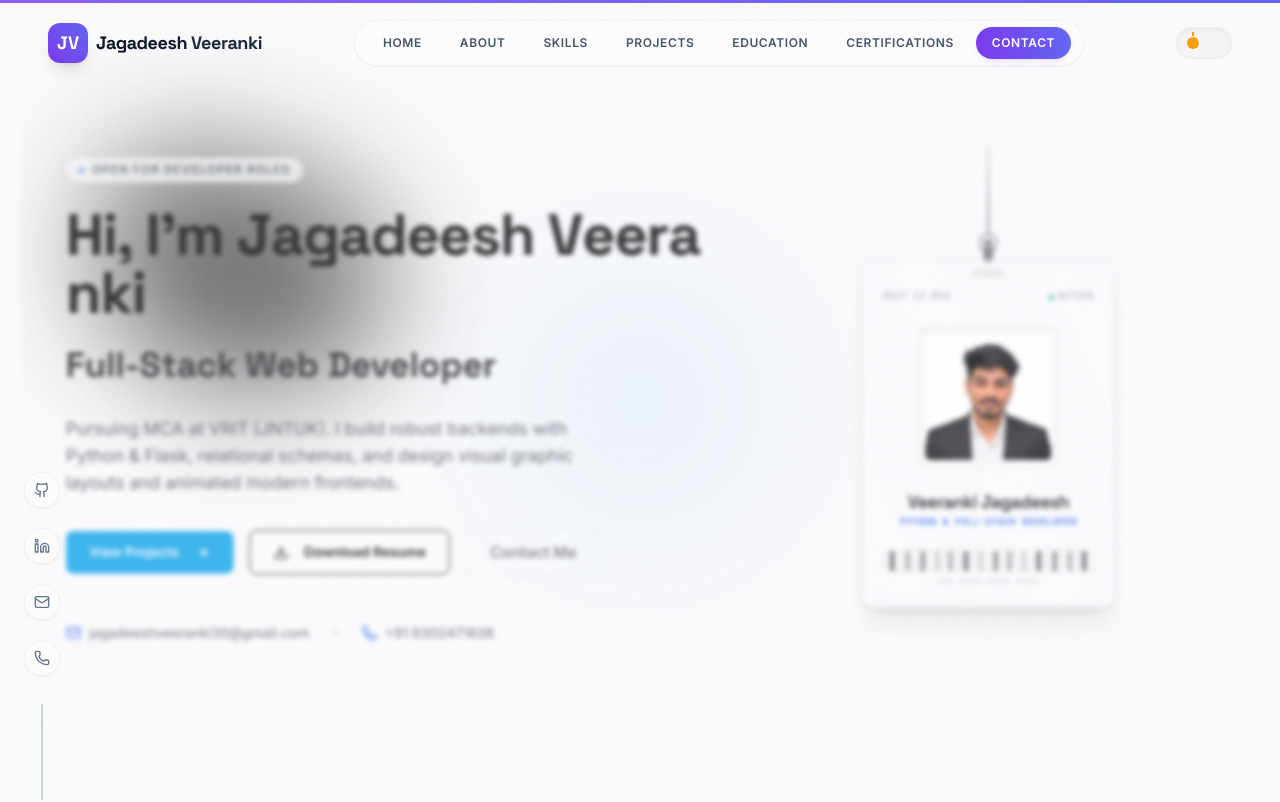
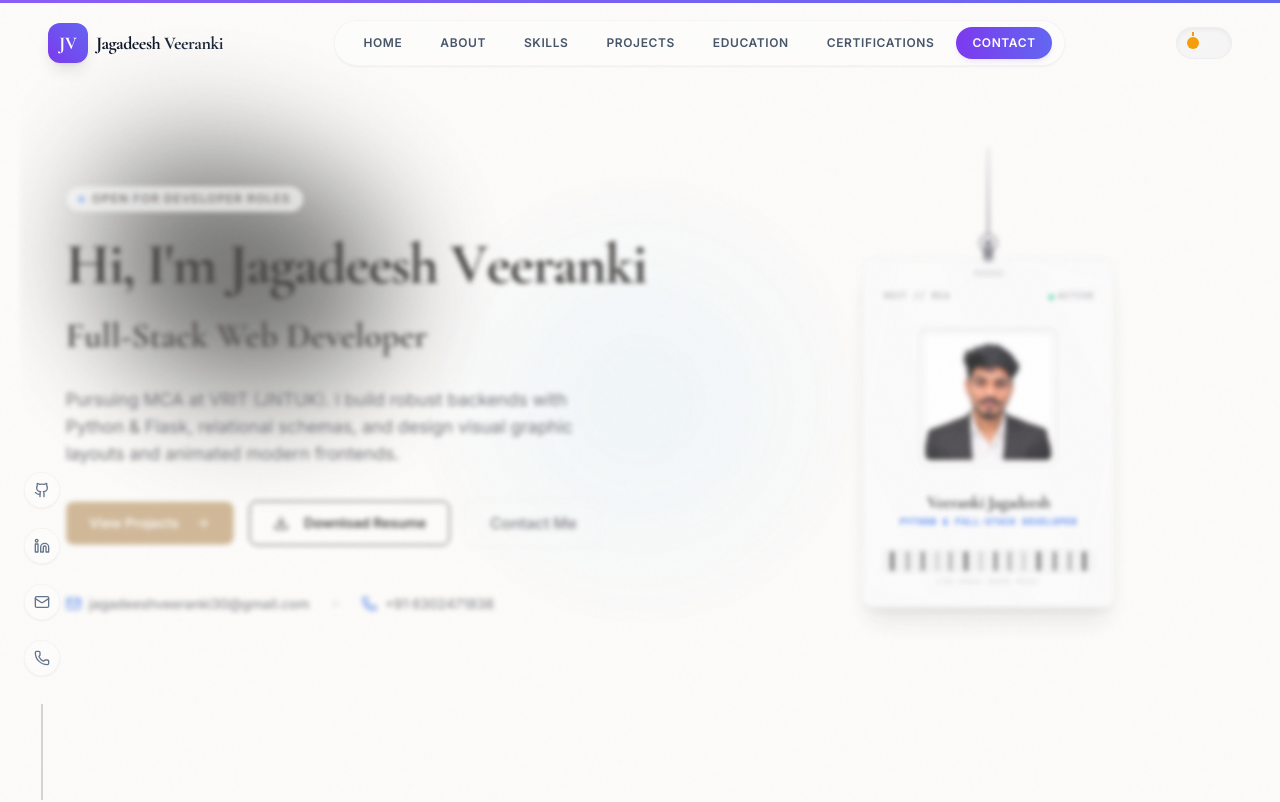
Before and after one commit to jagadeeshveeranki36/Portfolio, a React (Vite) app: page / in a window 1280 px wide. Shown: the top 802 px of the page. Built offline with nearby package versions, Linux system fonts and the light colour scheme.

Commit message:
Auto-sync update: file edits saved

```diff
--- a/src/index.css
+++ b/src/index.css
@@ -1,4 +1,4 @@
-@import url('https://fonts.googleapis.com/css2?family=Space+Grotesk:wght@400;500;600;700&family=Inter:wght@300;400;500;600;700&family=JetBrains+Mono:wght@400;500&display=swap');
+@import url('https://fonts.googleapis.com/css2?family=Cormorant+Garamond:ital,wght@0,300;0,400;0,500;0,600;0,700;1,450&family=Inter:wght@300;400;500;600;700&family=JetBrains+Mono:wght@400;500&display=swap');
 
 @tailwind base;
 @tailwind components;
@@ -6,14 +6,14 @@
 
 @layer base {
   :root {
-    --color-primary: #121214;
+    --color-primary: #1C1917;
     --color-on-primary: #FFFFFF;
-    --color-secondary: #52525B;
-    --color-accent: #0EA5E9; /* Technical Ice-Blue */
-    --color-background: #FAFAFC;
-    --color-foreground: #080809;
-    --color-muted: #F4F4F6;
-    --color-border: rgba(0, 0, 0, 0.04);
+    --color-secondary: #78716C;
+    --color-accent: #C5A880; /* Champagne Gold */
+    --color-background: #FCFBF9; /* Warm Linen */
+    --color-foreground: #1C1917;
+    --color-muted: #F5F4F0;
+    --color-border: rgba(0, 0, 0, 0.03);
 
     --space-xs: 4px;
     --space-sm: 8px;
@@ -25,14 +25,14 @@
   }
 
   .dark {
-    --color-primary: #FAFAFA;
-    --color-on-primary: #080809;
-    --color-secondary: #A1A1AA;
-    --color-accent: #38BDF8; /* Glowing Ice-Blue */
-    --color-background: #080809; /* Pitch OLED Canvas */
-    --color-foreground: #E4E4E7;
-    --color-muted: #141416;
-    --color-border: rgba(255, 255, 255, 0.05);
+    --color-primary: #FCFBF9;
+    --color-on-primary: #0F0E0D;
+    --color-secondary: #A8A29E;
+    --color-accent: #E2C799; /* Glowing Champagne */
+    --color-background: #0F0E0D; /* Obsidian Charcoal */
+    --color-foreground: #F5F5F4;
+    --color-muted: #1C1A19;
+    --color-border: rgba(255, 255, 255, 0.04);
   }
 
   body {
@@ -42,7 +42,7 @@
   }
 
   h1, h2, h3, h4, h5, h6 {
-    @apply font-display tracking-tight text-zinc-900 dark:text-white font-bold;
+    @apply font-display tracking-tight text-zinc-900 dark:text-white font-normal;
     color: var(--color-foreground);
   }
 }
--- a/tailwind.config.js
+++ b/tailwind.config.js
@@ -8,60 +8,60 @@ export default {
   theme: {
     extend: {
       colors: {
-        // Ice-blue primary accent
+        // Champagne gold primary accent
         primary: {
-          50: '#f0f9ff',
-          100: '#e0f2fe',
-          200: '#bae6fd',
-          300: '#7dd3fc',
-          400: '#38bdf8',
-          505: '#0ea5e9', // main accent
-          550: '#0ea5e9',
-          605: '#0284c7',
-          650: '#0369a1',
-          700: '#0369a1',
-          800: '#075985',
-          900: '#0c4a6e',
-          950: '#082f49',
+          50: '#fbfaf7',
+          100: '#f4f0e8',
+          200: '#e7decb',
+          300: '#d4c5a8',
+          400: '#bfa780',
+          505: '#c5a880', // base accent
+          550: '#b39369',
+          605: '#9b7a54',
+          650: '#836340',
+          700: '#6b4d2e',
+          800: '#53371e',
+          900: '#3b2311',
+          950: '#231206',
         },
         zinc: {
-          250: '#e2e2e5',
-          305: '#e4e4e7',
-          350: '#d4d4d8',
-          355: '#cccccc',
-          450: '#8e8e93',
-          650: '#4b5563',
-          805: '#202024',
-          850: '#1a1a1c',
-          905: '#080809',
+          250: '#e7e5e4',
+          305: '#e7e5e4',
+          350: '#d6d3d1',
+          355: '#ccccca',
+          450: '#78716c',
+          650: '#57534e',
+          805: '#292524',
+          850: '#1c1917',
+          905: '#0f0e0d',
         },
         slate: {
-          350: '#cbd5e1',
-          650: '#475569',
+          350: '#d6d3d1',
+          650: '#57534e',
         },
         blue: {
-          450: '#60a5fa',
-          605: '#2563eb',
-          650: '#1d4ed8',
+          450: '#bfa780',
+          605: '#9b7a54',
+          650: '#836340',
         },
         darkbg: {
-          base: '#080809',      // Pitch-black premium OLED canvas
-          card: 'rgba(14, 14, 16, 0.45)', // Glassmorphic brand dark card base
-          border: 'rgba(255, 255, 255, 0.05)',
-          accent: '#0d0d0f',
-          glow: 'rgba(14, 165, 233, 0.06)',
+          base: '#0f0e0d',      // Obsidian charcoal
+          card: 'rgba(22, 21, 20, 0.45)', // Warm dark card base
+          border: 'rgba(255, 255, 255, 0.04)',
+          accent: '#171514',
+          glow: 'rgba(197, 168, 128, 0.05)',
         },
         lightbg: {
-          base: '#fafafc',      // Warm-white premium brandbook base
-          card: 'rgba(255, 255, 255, 0.55)', // Light glass card base
-          border: 'rgba(0, 0, 0, 0.04)',
-          accent: '#f4f4f6',
-          glow: 'rgba(14, 165, 233, 0.03)',
+          base: '#fcfbf9',      // Warm linen/cream
+          card: 'rgba(252, 251, 249, 0.55)', // Light glass card base
+          border: 'rgba(0, 0, 0, 0.03)',
+          accent: '#f5f4f0',
+          glow: 'rgba(197, 168, 128, 0.02)',
         }
       },
       fontFamily: {
         sans: ['Inter', 'sans-serif'],
-        display: ['Space Grotesk', 'sans-serif'],
+        display: ['Cormorant Garamond', 'serif'],
         mono: ['JetBrains Mono', 'monospace'],
       },
       backgroundImage: {
```
